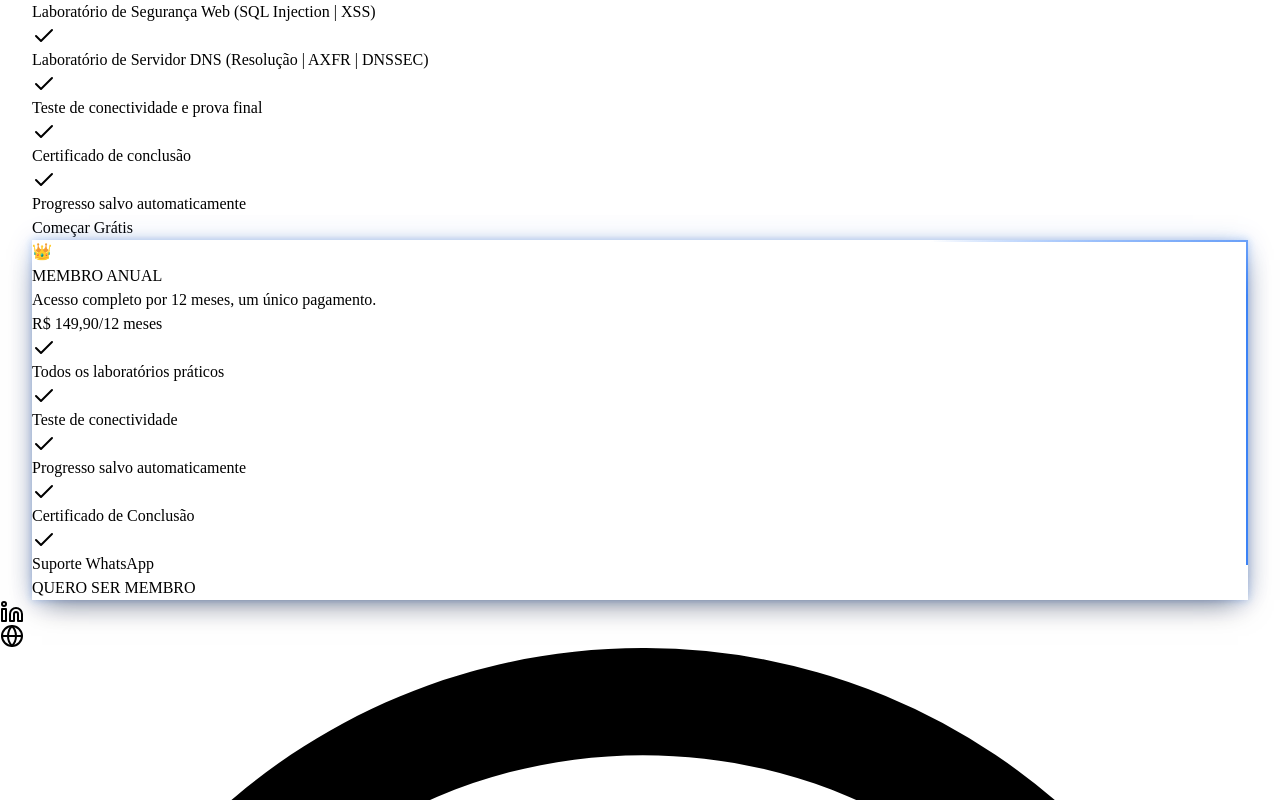
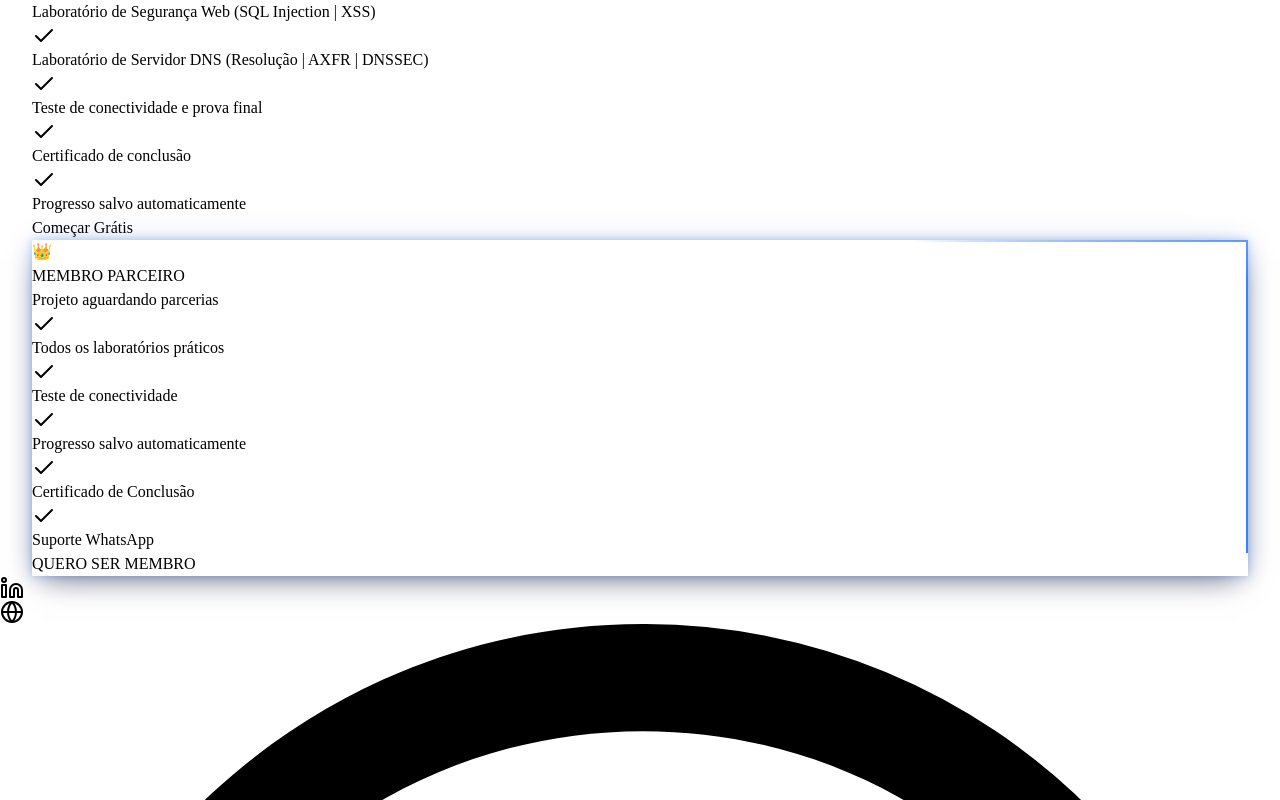
Before and after one commit to sandronsk1977-creator/sf-cyber, a React (Vite) app in the folder client/: page / in a window 1280 px wide. Shown: the part 3139-3939 px from the top of the page. Built offline with nearby package versions, Linux system fonts and the light colour scheme.

Commit message:
feat: renomear para MEMBRO PARCEIRO e remover valor

```diff
--- a/client/src/components/PricingSection.tsx
+++ b/client/src/components/PricingSection.tsx
@@ -30,11 +30,11 @@ const plans = [
       cta: "Começar Grátis",
     },
     {
-      name: "MEMBRO ANUAL",
+      name: "MEMBRO PARCEIRO",
       icon: "👑",
-      subtitle: "Acesso completo por 12 meses, um único pagamento.",
-      price: "R$ 149,90/",
-      period: "12 meses",
+      subtitle: "Projeto aguardando parcerias",
+      price: "",
+      period: "",
       badge: null,
       highlight: true,
       features: [
@@ -93,10 +93,12 @@ const plans = [
                 </div>
               </div>
 
-              <div className="my-3 pb-3 border-b border-slate-800 flex items-baseline gap-1">
-                <span className="text-xl sm:text-2xl font-black text-white font-mono">{p.price}</span>
-                {p.period && <span className="text-slate-400 text-xs">{p.period}</span>}
-              </div>
+              {p.price && (
+                <div className="my-3 pb-3 border-b border-slate-800 flex items-baseline gap-1">
+                  <span className="text-xl sm:text-2xl font-black text-white font-mono">{p.price}</span>
+                  {p.period && <span className="text-slate-400 text-xs">{p.period}</span>}
+                </div>
+              )}
 
               <ul className="space-y-1.5 mb-4">
                     {p.features.map((f, i) => (
```
